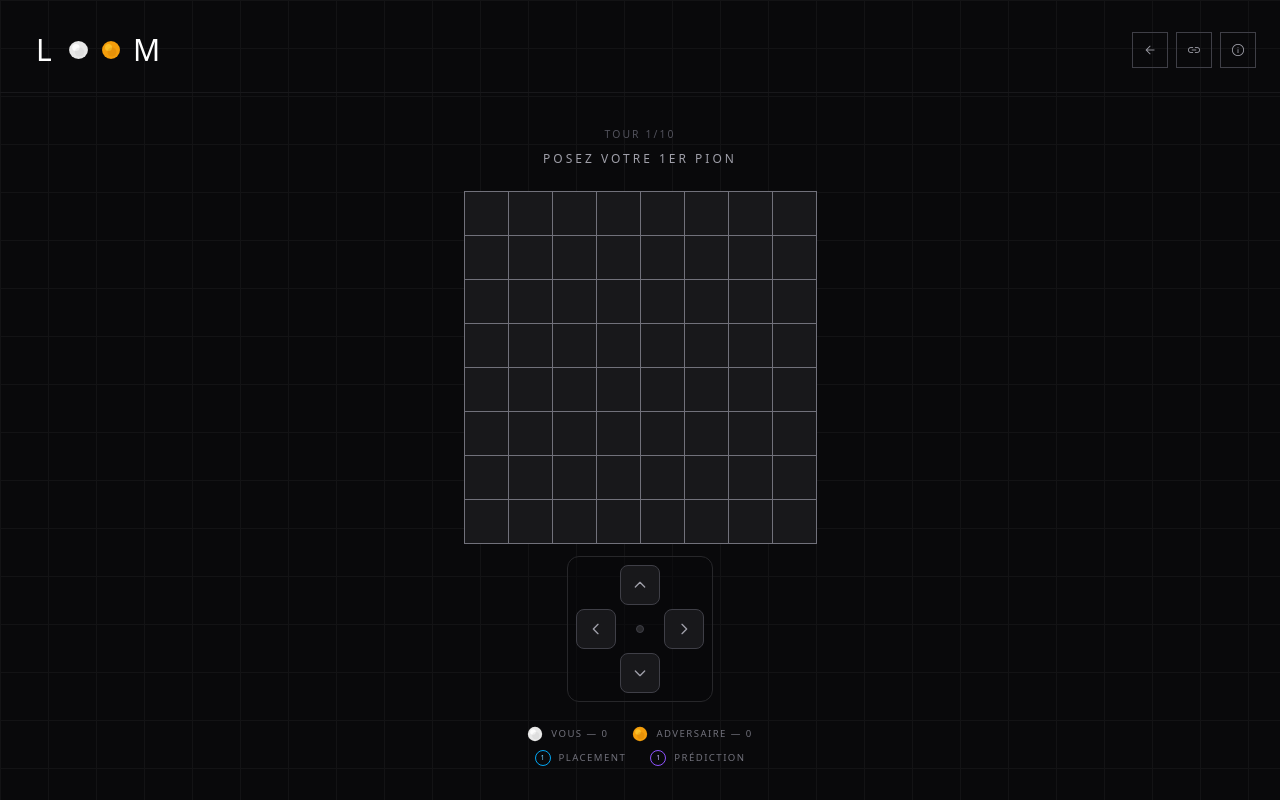
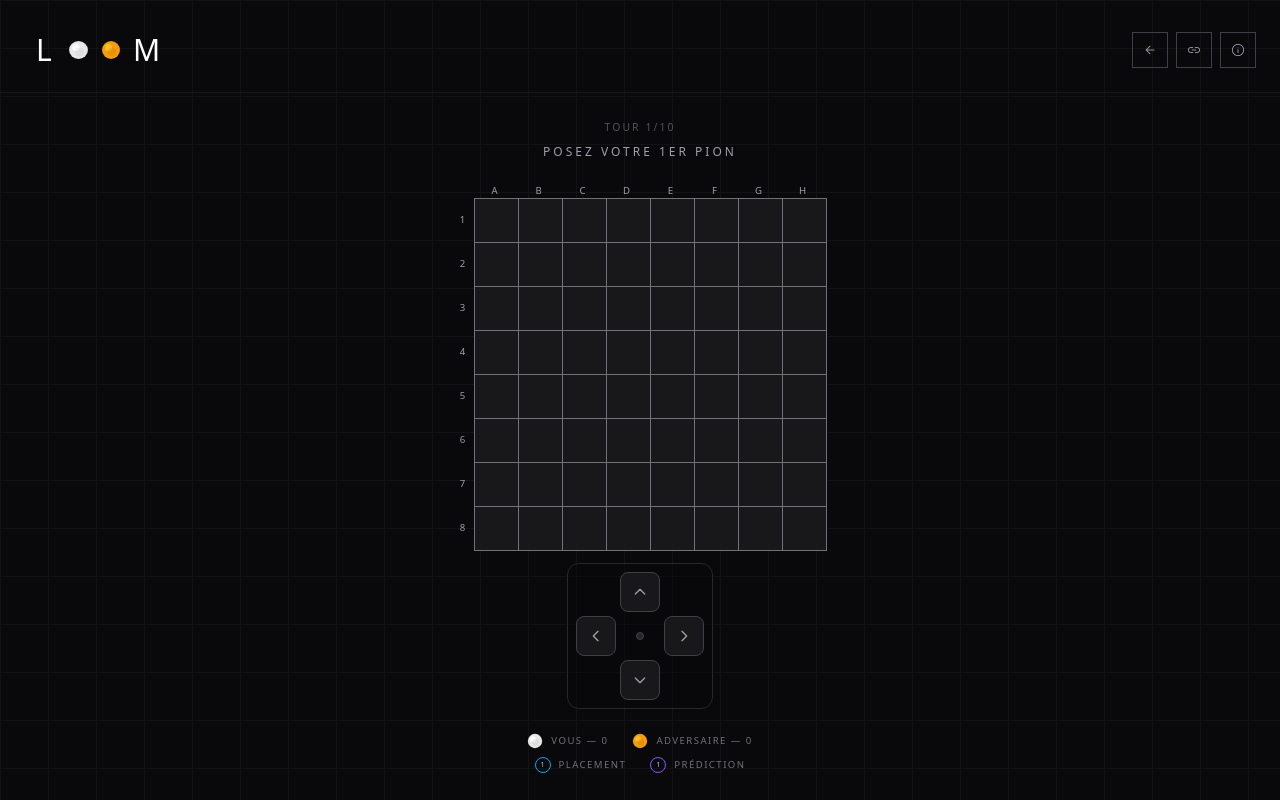
Before and after one commit to Delaudes/loom, an Angular app: page / in a window 1280 px wide. Both pictures are taken after a click on the button "NOUVELLE PARTIE". Built offline with nearby package versions, Linux system fonts and the light colour scheme.

Commit message:
feat: add column and row labels to game board for improved clarity

```diff
--- a/src/game/components/game-board/game-board.component.html
+++ b/src/game/components/game-board/game-board.component.html
@@ -1,4 +1,24 @@
 <div class="flex flex-col items-center gap-3">
+
+  <div class="flex flex-col">
+
+    <div class="flex ml-5">
+      @for (label of colLabels; track $index) {
+        <div class="w-10 sm:w-11 flex items-center justify-center text-[0.6rem] tracking-[0.2em] text-zinc-400">
+          {{ label }}
+        </div>
+      }
+    </div>
+
+    <div class="flex">
+      <div class="flex flex-col">
+        @for (label of rowLabels; track $index) {
+          <div class="w-5 h-10 sm:h-11 flex items-center justify-center text-[0.6rem] tracking-[0.2em] text-zinc-400">
+            {{ label }}
+          </div>
+        }
+      </div>
+
       <div class="overflow-hidden select-none">
         <div
           class="inline-flex flex-col border-t border-l border-zinc-500"
@@ -13,6 +33,9 @@
             </div>
           }
         </div>
+      </div>
+    </div>
+
   </div>
 
   <div class="grid grid-cols-3 gap-1 p-2 rounded-xl border border-zinc-800 bg-zinc-950/50">
@@ -46,4 +69,5 @@
     </button>
     <div></div>
   </div>
+
 </div>
--- a/src/game/components/game-board/game-board.component.ts
+++ b/src/game/components/game-board/game-board.component.ts
@@ -29,6 +29,14 @@ export class GameBoardComponent {
     this.tx.set(0);
     this.ty.set(0);
     this.animated.set(false);
+  }
+
+  protected get colLabels(): string[] {
+    return this.shiftedCells[0].map(cell => String.fromCharCode(65 + cell.y));
+  }
+
+  protected get rowLabels(): number[] {
+    return this.shiftedCells.map(row => row[0].x + 1);
   }
 
   protected get shiftedCells() {
```
Lines whose indentation alone changed are shown as unchanged.
